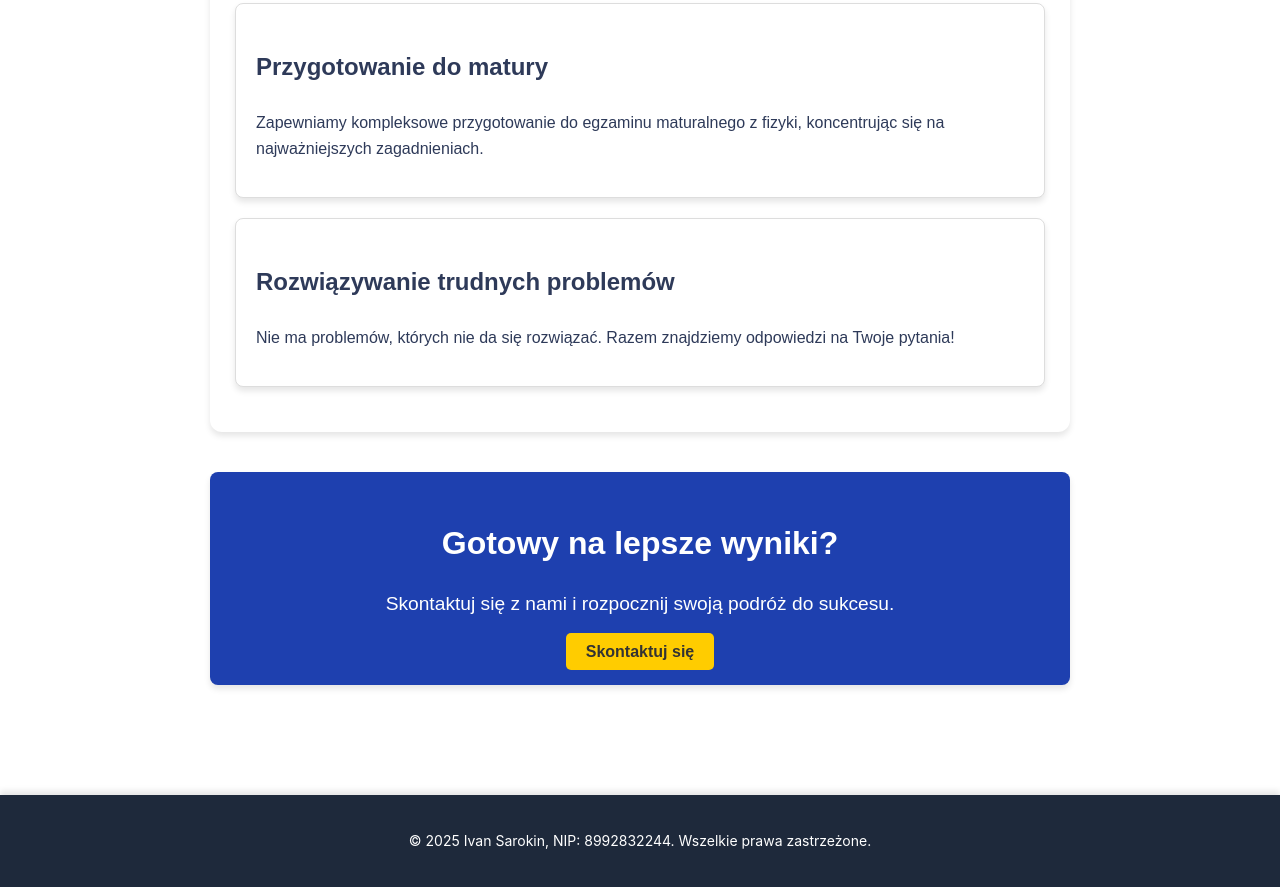
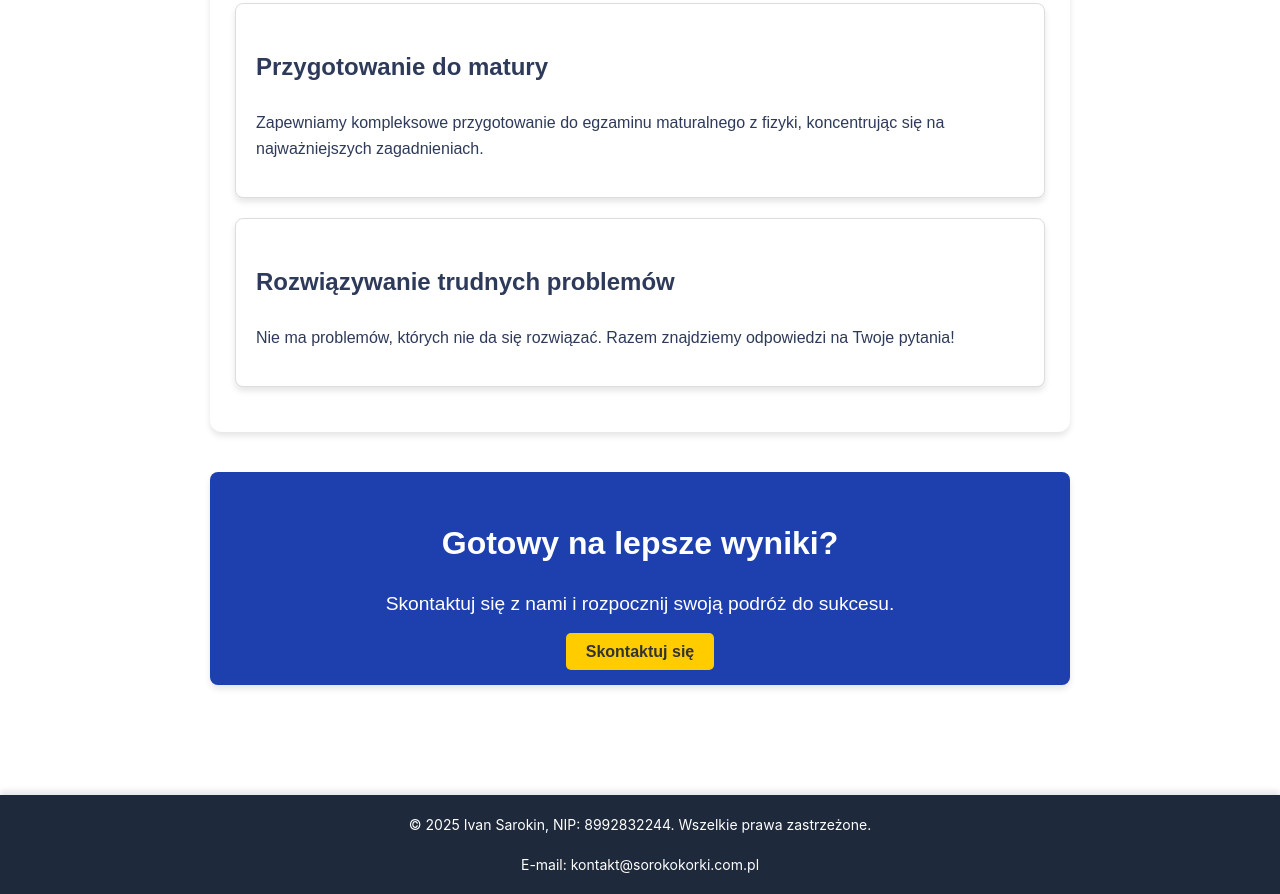
Before and after one commit to elsteramps/korki-frontend, a React app in the folder frontend/: page / in a window 1280 px wide. Shown: the part 1392-2286 px from the top of the page. Built offline with nearby package versions, Linux system fonts and the light colour scheme.

Commit message:
poprawiono footer

```diff
--- a/frontend/src/index.css
+++ b/frontend/src/index.css
@@ -264,12 +264,13 @@ form button:hover {
 
 footer {
   display: flex;
+  flex-direction: column;
   align-items: center;
   justify-content: center;
   background-color: #1e293b;
   color: white;
   text-align: center;
-  padding: 20px 0 20px 0;
+  padding: 10px 0 10px 0;
   bottom: 0;
   width: 100%;
   box-shadow: 0 -4px 6px rgba(0, 0, 0, 0.1);
@@ -277,6 +278,7 @@ footer {
 
 footer p {
   font-size: 14px;
+  margin: 0.5rem;
 }
 
 #services{
--- a/frontend/src/index.js
+++ b/frontend/src/index.js
@@ -608,6 +608,7 @@ function Footer() {
   return (
     <footer>
       <p>&copy; 2025 Ivan Sarokin, NIP: 8992832244. Wszelkie prawa zastrzeżone.</p>
+      <p>E-mail: kontakt@sorokokorki.com.pl</p>
     </footer>
   );
 }
```
